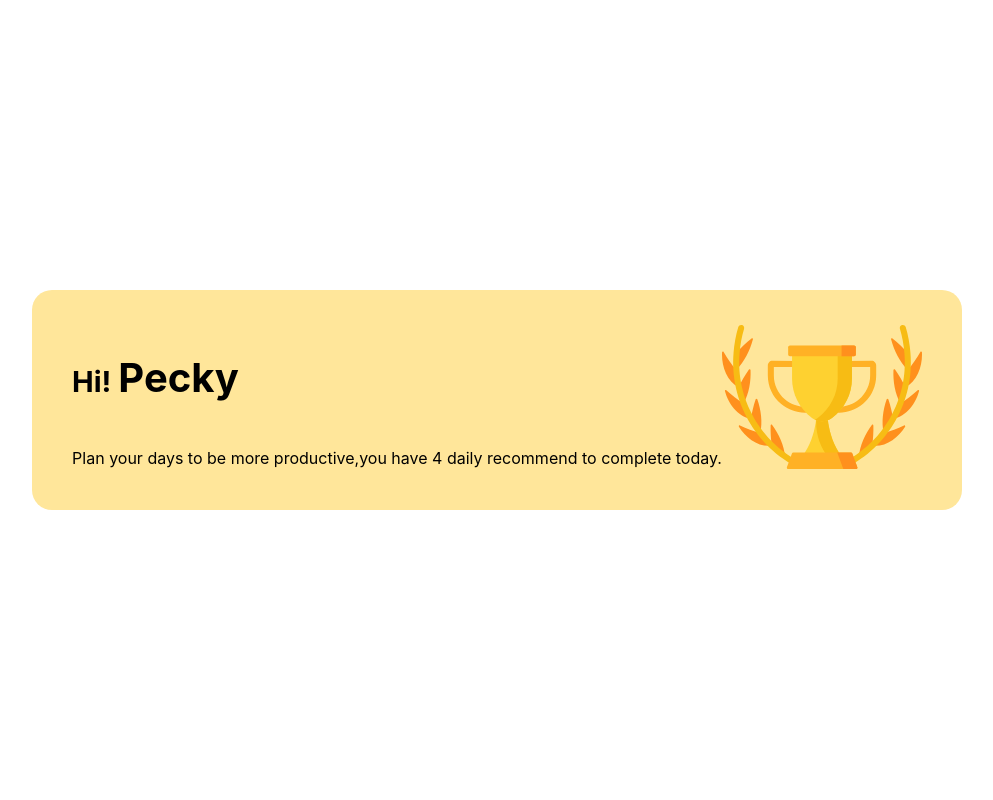
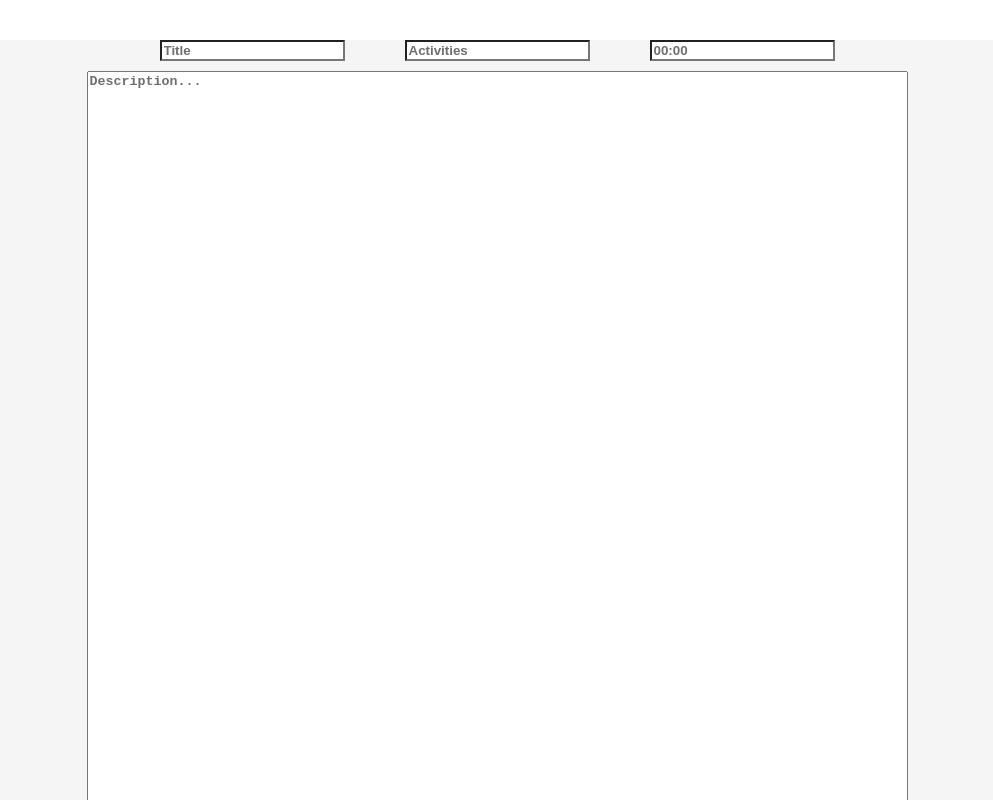
Before and after one commit to dDoraemoNb/finalProject.github.io, a React (Vite) app: page / in a window 1280 px wide. Shown: the top 800 px of the page, without its empty margins (143-1136 px from the left). Built offline with nearby package versions, Linux system fonts and the light colour scheme.

Commit message:
AddActivities

```diff
--- /dev/null
+++ b/src/Components/AddActivities/AddActivities.css
@@ -0,0 +1,39 @@
+.AddActivities {
+
+    background-color: #F5F5F5;
+    margin: 0, auto;
+    display: flex;
+    text-align: center;
+    flex-direction: column;
+    /* justify-content: space-between; */
+}
+
+
+.AddActivitiesForm input {
+    background-color: white;
+    margin: 0 30px;
+
+}
+
+.AddActivitiesForm ::placeholder {
+    color: #6F6F6F;
+    font-weight: bold;
+
+}
+
+.description {
+    color: #D9D9D9;
+    margin-top: 10px;
+
+}
+.button{
+    justify-content: flex-end;
+}
+.buttonPost {
+    background-color: #F8763D;
+    color: white;
+    scroll-margin-block: 0;
+    width: 100px;
+    height: 40px;
+
+}
--- /dev/null
+++ b/src/Components/AddActivities/AddActivities.jsx
@@ -0,0 +1,31 @@
+import React from "react";
+import './AddActivities.css';
+
+function AddActivities(props) {
+    return (
+        <div className="AddActivities">
+            <div className="AddActivitiesForm">
+                <form>
+                    <input name="Title" type="text" placeholder="Title" />
+                    <input name="Activities" type="text" placeholder="Activities" />
+                    <input name="username" type="num" placeholder="00:00" />
+
+                    <br />
+                    <div className="description">
+
+                        <textarea placeholder="Description..."name="description" id="" cols="100" rows="100"></textarea>
+                        {/* <input name="Description" type="text" placeholder="Description..." /> */}
+
+                    </div>
+                </form>
+            </div >
+
+            <br />
+            <div className="button">
+            <button className="buttonPost">POST</button>
+</div>
+        </div >
+    )
+}
+
+export default AddActivities;
--- a/src/Components/App/App.css
+++ b/src/Components/App/App.css
@@ -1,11 +1,12 @@
+
 #root {
   max-width: 1280px;
   margin: 0 auto;
   padding: 2rem;
-  text-align: center;
+  /* text-align: center; */
 }
 
-.logo {
+/* .logo {
   height: 6em;
   padding: 1.5em;
   will-change: filter;
@@ -38,4 +39,4 @@
 
 .read-the-docs {
   color: #888;
-}
+} */
--- a/src/Components/App/App.jsx
+++ b/src/Components/App/App.jsx
@@ -1,15 +1,18 @@
 import { useState } from 'react'
 import reactLogo from './react.svg'
 import Greeting from '../Greeting/Greeting'
+import AddActivities from '../AddActivities/AddActivities'
 import './App.css'
+
 
 function App() {
   const [count, setCount] = useState(0)
 
   return (
     <div className="App">
-    <Greeting/>
-          </div>
+      {/* <Greeting/> */}
+      <AddActivities />
+    </div>
   )
 }
 
--- a/src/index.css
+++ b/src/index.css
@@ -1,4 +1,4 @@
-:root {
+/* :root {
   font-family: Inter, Avenir, Helvetica, Arial, sans-serif;
   font-size: 16px;
   line-height: 24px;
@@ -67,4 +67,4 @@ button:focus-visible {
   button {
     background-color: #f9f9f9;
   }
-}
+} */
```
